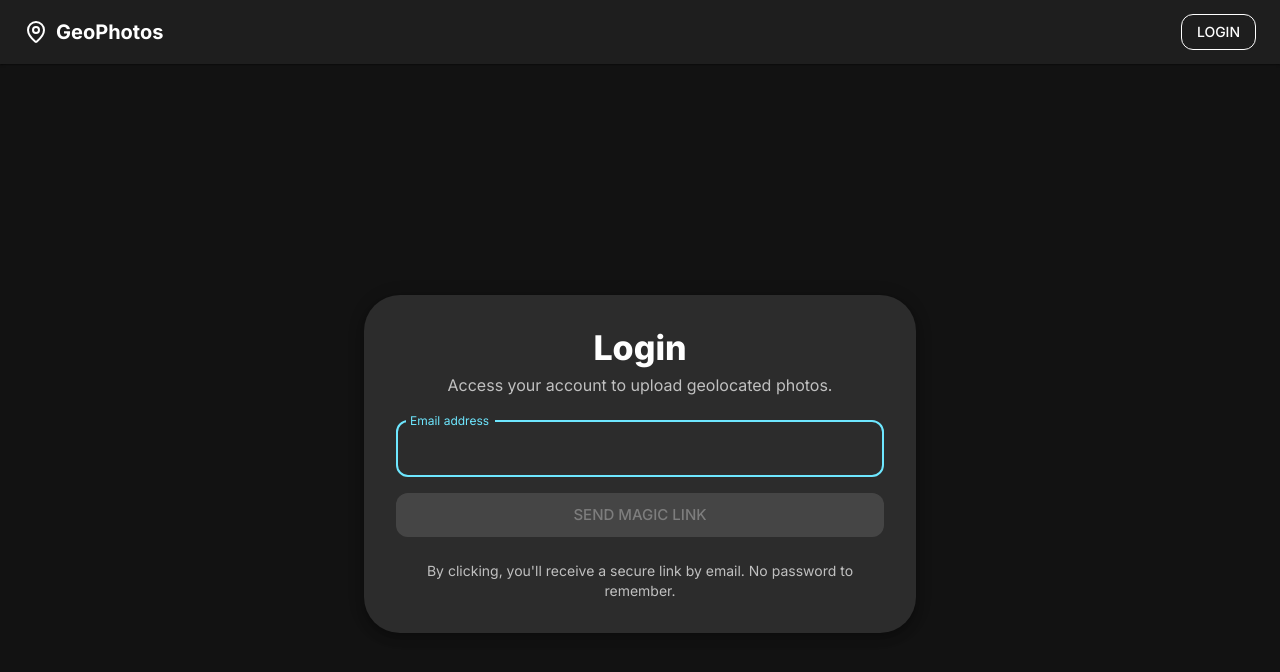
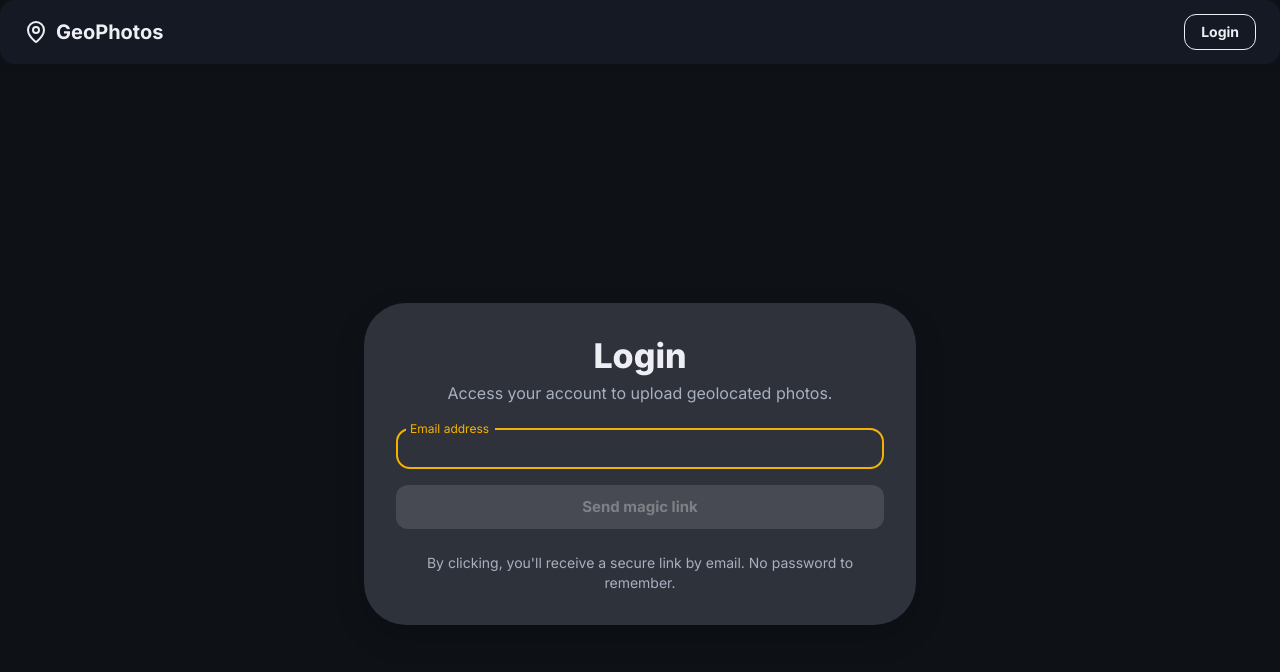
Before and after one commit to KayKTA/hylight-geo, a Next.js app: page /login in a window 1280 px wide. Shown: the top 672 px of the page. Built offline with nearby package versions, Linux system fonts and the light colour scheme; no server answers.

Commit message:
feat: refactor layout and login components; implement useRequireAuth hook for route protection; add custom theme with enhanced typography and palette

```diff
--- a/app/layout.tsx
+++ b/app/layout.tsx
@@ -13,11 +13,7 @@ export const metadata: Metadata = {
     description: "Upload and display geotagged photos on an interactive map",
 };
 
-export default function RootLayout({
-    children,
-}: {
-    children: React.ReactNode;
-}) {
+export default function RootLayout({ children }: { children: React.ReactNode }) {
     return (
         <html lang="en">
             <body className={inter.className}>
--- a/app/login/page.tsx
+++ b/app/login/page.tsx
@@ -1,6 +1,6 @@
 "use client";
 
-import { useMemo, useState } from "react";
+import { useEffect, useState } from "react";
 import {
     Box,
     Container,
@@ -13,14 +13,26 @@ import {
     CircularProgress,
 } from "@mui/material";
 import { createBrowserSupabaseClient } from "@/lib/supabase/client";
+import { useAuth } from "@/lib/contexts/AuthContext";
+import { useRouter } from "next/navigation";
 
 export default function LoginPage() {
+    const { user, loading } = useAuth();
+    const router = useRouter();
+
     const [email, setEmail] = useState("");
     const [pending, setPending] = useState(false);
     const [info, setInfo] = useState<string | null>(null);
     const [error, setError] = useState<string | null>(null);
 
     const disabled = pending || !/^\S+@\S+\.\S+$/.test(email);
+
+    // Redirect if already logged in
+    useEffect(() => {
+        if (!loading && user) {
+            router.replace("/"); // prevent going back to login page
+        }
+    }, [user, loading, router]);
 
     const handleMagicLink = async () => {
         setError(null);
@@ -32,8 +44,8 @@ export default function LoginPage() {
             const { error } = await supabase.auth.signInWithOtp({
                 email,
                 options: {
-                emailRedirectTo: `${window.location.origin}/auth/callback`,
-            },
+                    emailRedirectTo: `${window.location.origin}/auth/callback`,
+                },
             });
 
             if (error) throw error;
--- a/app/theme.js
+++ /dev/null
@@ -1,15 +0,0 @@
-import { createTheme } from "@mui/material";
-
-const theme = createTheme({
-    palette: {
-        mode: "dark",
-        primary: { main: "#6ee7ff" },
-        secondary: { main: "#ffd166" },
-    },
-    shape: { borderRadius: 12 },
-    typography: {
-        fontFamily: ['Inter', 'system-ui', 'Segoe UI', 'Roboto', 'Arial', 'sans-serif'].join(","),
-    },
-});
-
-export default theme;
--- /dev/null
+++ b/app/theme.ts
@@ -0,0 +1,86 @@
+import { createTheme } from "@mui/material/styles";
+
+declare module "@mui/material/styles" {
+  interface Palette {
+    accent: Palette["primary"];
+  }
+  interface PaletteOptions {
+    accent?: PaletteOptions["primary"];
+  }
+}
+
+export default createTheme({
+  shape: { borderRadius: 14 },
+  typography: {
+    fontFamily: [
+      "Inter", "system-ui", "-apple-system", "Segoe UI",
+      "Roboto", "Helvetica Neue", "Arial", "Noto Sans", "sans-serif"
+    ].join(","),
+    h1: { fontWeight: 800, letterSpacing: -0.5 },
+    h2: { fontWeight: 800, letterSpacing: -0.4 },
+    h3: { fontWeight: 700, letterSpacing: -0.2 },
+    h4: { fontWeight: 700 },
+    h5: { fontWeight: 700 },
+    h6: { fontWeight: 700 },
+    button: { textTransform: "none", fontWeight: 700 },
+    subtitle1: { fontWeight: 600 },
+  },
+  shadows: [
+    "none",
+    "0 2px 10px rgba(0,0,0,.12)",
+    "0 6px 20px rgba(0,0,0,.14)",
+    "0 12px 30px rgba(0,0,0,.18)",
+    ...Array(21).fill("0 12px 30px rgba(0,0,0,.18)")
+  ] as any,
+  components: {
+    MuiPaper: { styleOverrides: { root: { borderRadius: 14 } } },
+    MuiCard: { styleOverrides: { root: { borderRadius: 16 } } },
+    MuiButton: {
+      defaultProps: { disableElevation: true },
+      styleOverrides: {
+        root: { borderRadius: 12, paddingInline: 16 },
+        contained: { boxShadow: "0 6px 20px rgba(0,0,0,.18)" }
+      },
+    },
+    MuiTextField: { defaultProps: { size: "small", variant: "outlined" } },
+    MuiChip: { styleOverrides: { root: { borderRadius: 10 } } },
+    MuiAppBar: {
+      styleOverrides: {
+        root: {
+          backdropFilter: "saturate(1.2) blur(10px)",
+          backgroundImage: "none",
+        },
+      },
+    },
+    MuiDivider: { styleOverrides: { root: { opacity: 0.24 } } },
+  },
+  palette: {
+    mode: "dark",
+    primary: { main: "#F5B301" },           // solar amber (accent for CTAs)
+    secondary: { main: "#5C99FF" },         // cool link/secondary
+    accent: { main: "#F5B301" },
+    background: { default: "#0E1116", paper: "#151923" },
+    text: { primary: "#EDEFF4", secondary: "#A8B0BF" },
+    divider: "rgba(255,255,255,.12)",
+    success: { main: "#4CAF50" },
+    error: { main: "#FF5A64" },
+    warning: { main: "#F6C945" },
+    info: { main: "#7BC4FF" },
+  },
+});
+
+// export const lightTheme = createTheme({
+//   palette: {
+//     mode: "light",
+//     primary: { main: "#E0A400" },
+//     secondary: { main: "#2B6BFF" },
+//     accent: { main: "#E0A400" },
+//     background: { default: "#FAFBFE", paper: "#FFFFFF" },
+//     text: { primary: "#141823", secondary: "#4B5568" },
+//     divider: "rgba(20,24,35,.12)",
+//     success: { main: "#2E7D32" },
+//     error: { main: "#D32F2F" },
+//     warning: { main: "#EDB200" },
+//     info: { main: "#1565C0" },
+//   },
+// });
--- a/components/Explorer.tsx
+++ b/components/Explorer.tsx
@@ -3,16 +3,23 @@
 import { useState } from "react";
 import { Box, Divider, Stack, Typography, Button, Alert } from "@mui/material";
 import { Plus } from "lucide-react";
-import MapClient from "./MapClient";
-import UploadModal from "./UploadModal";
 import { Photo } from "@/types";
 import { useAuth } from "@/lib/contexts/AuthContext";
+import UploadModal from "./UploadModal";
+import dynamic from "next/dynamic";
+import { useRequireAuth } from "@/lib/hooks/useRequireAuth";
+
+// Lazy import MapClient (no SSR)
+const MapClient = dynamic(() => import("./MapClient"), {
+  ssr: false,
+});
 
 interface ExplorerProps {
     photos: Photo[];
 }
 
 export default function Explorer({ photos }: ExplorerProps) {
+    useRequireAuth();
     const { userId } = useAuth();
     const [uploadOpen, setUploadOpen] = useState(false);
 
--- /dev/null
+++ b/lib/hooks/useRequireAuth.ts
@@ -0,0 +1,23 @@
+"use client";
+
+import { useEffect } from "react";
+import { useRouter } from "next/navigation";
+import { useAuth } from "@/lib/contexts/AuthContext";
+
+/**
+ * Hook to protect routes that require authentication
+ * Redirects to /login if the user is not authenticated
+ */
+export function useRequireAuth() {
+    const { user, loading } = useAuth();
+    const router = useRouter();
+
+    useEffect(() => {
+        // Avoid redirect loop while still loading auth state
+        if (!loading && !user) {
+            router.replace("/login");
+        }
+    }, [user, loading, router]);
+
+    return { user, loading };
+}
--- a/middleware.ts
+++ b/middleware.ts
@@ -2,7 +2,7 @@ import { createServerClient } from '@supabase/ssr'
 import { NextResponse, type NextRequest } from 'next/server'
 
 export async function middleware(request: NextRequest) {
-  console.log('🔥 MIDDLEWARE EXECUTED for:', request.url)
+//   console.log('🔥 MIDDLEWARE EXECUTED for:', request.url)
 
   let response = NextResponse.next({
     request: {
```
